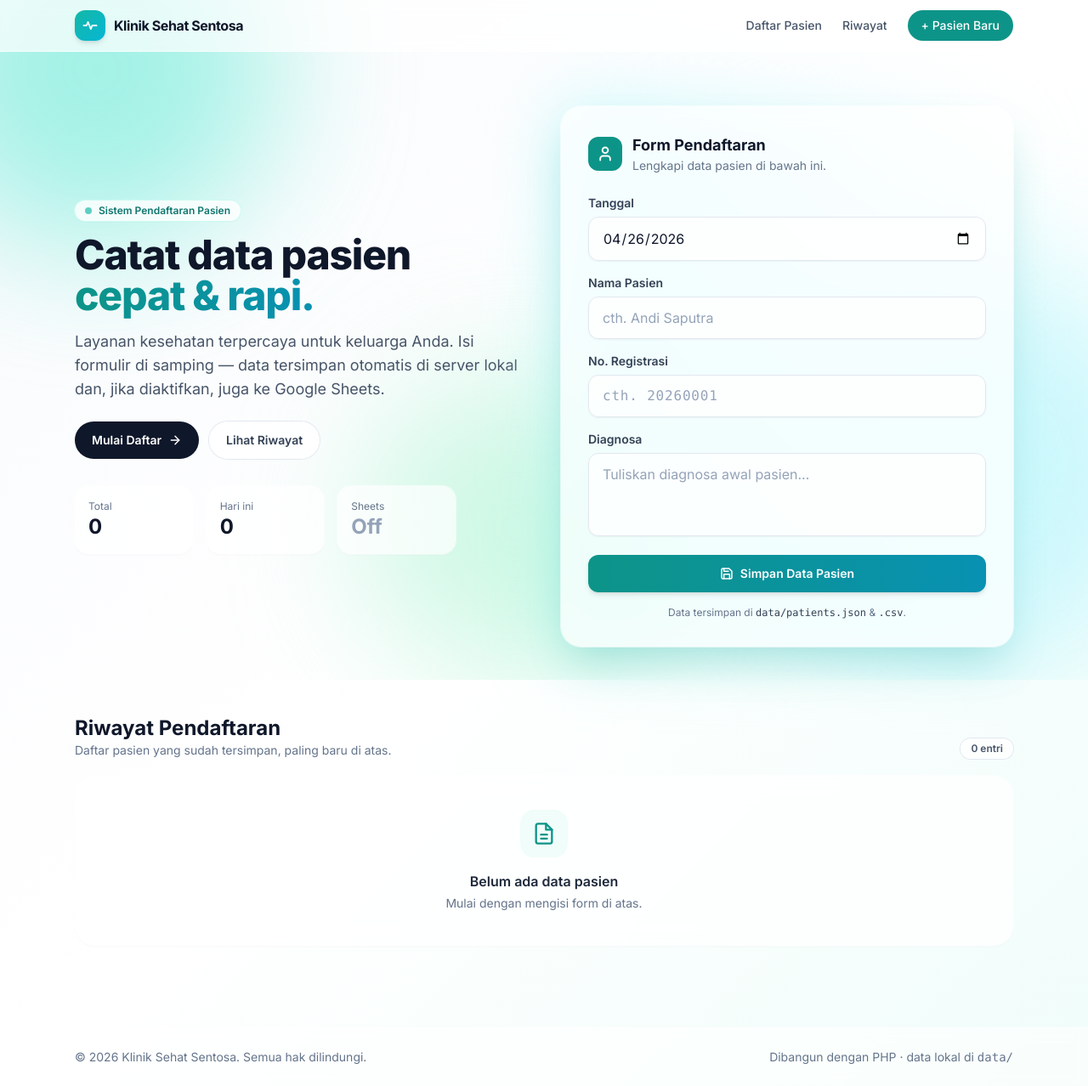
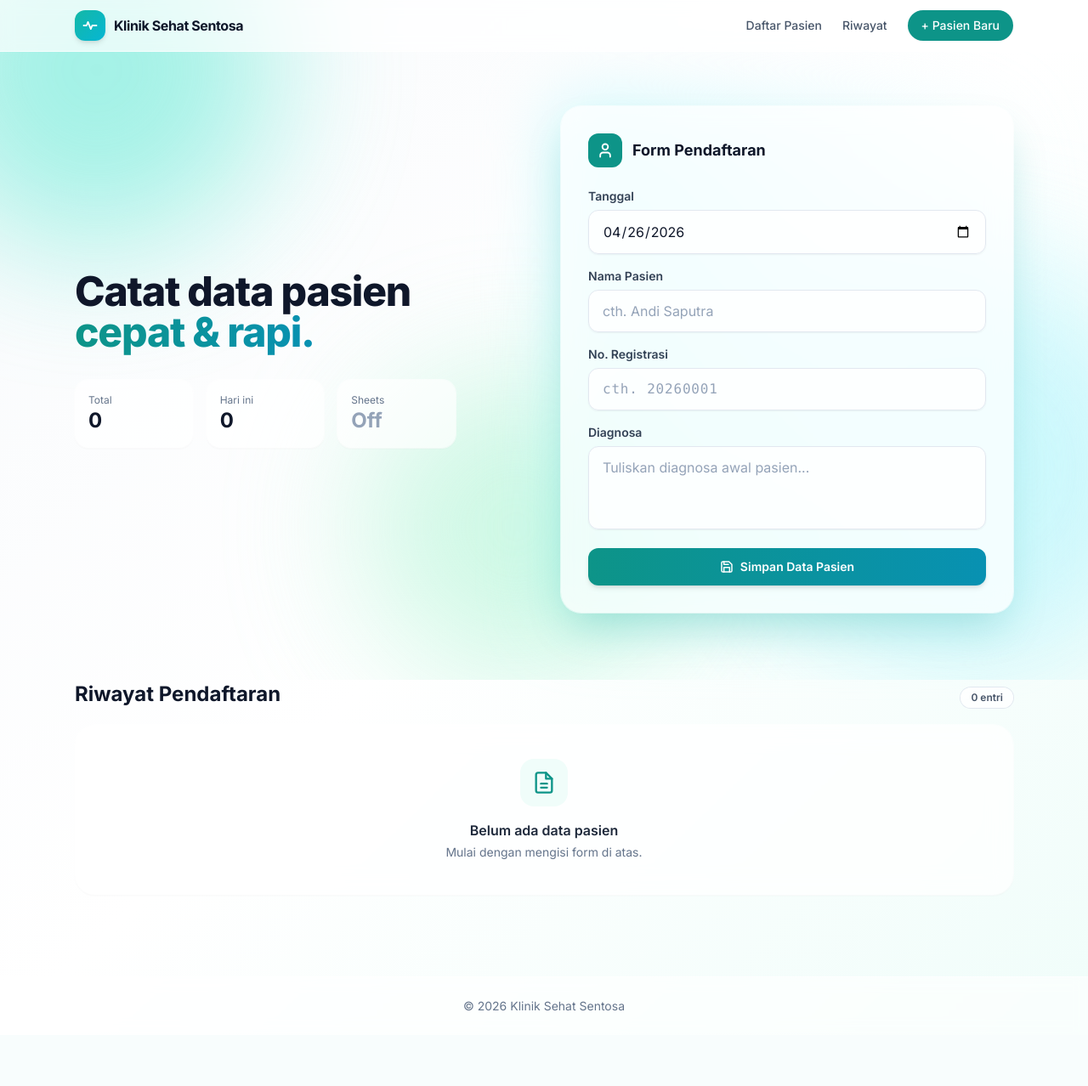
Before and after one commit to kangsotox991/pasien, a PHP site: page / in a window 1280 px wide. Shown: the whole page at 85% size. After the commit the page ends 1190 px from the top, so only its background shows below. Run offline with PHP 8.4, Linux system fonts and the light colour scheme; some libraries are stand-ins or nearby versions.

Commit message:
ui: trim copy yang tidak perlu di hero, form, riwayat, footer
Co-Authored-By: dancooper <kangsotox991@gmail.com>

```diff
--- a/public/index.php
+++ b/public/index.php
@@ -191,27 +191,10 @@ function fmt_tanggal(string $iso): string
 <section class="relative pt-10 pb-12 sm:pt-16 sm:pb-20">
   <div class="mx-auto max-w-6xl px-4 sm:px-6 grid lg:grid-cols-2 gap-10 items-center">
     <div>
-      <span class="inline-flex items-center gap-2 rounded-full bg-white/80 px-3 py-1 text-xs font-semibold text-brand-700 shadow-sm ring-1 ring-brand-100">
-        <span class="h-2 w-2 rounded-full bg-brand-500 animate-pulse"></span>
-        Sistem Pendaftaran Pasien
-      </span>
-      <h1 class="mt-4 text-3xl sm:text-5xl font-extrabold tracking-tight text-slate-900 leading-tight">
+      <h1 class="text-3xl sm:text-5xl font-extrabold tracking-tight text-slate-900 leading-tight">
         Catat data pasien<br class="hidden sm:block">
         <span class="bg-gradient-to-r from-brand-600 to-cyan-600 bg-clip-text text-transparent">cepat &amp; rapi.</span>
       </h1>
-      <p class="mt-4 text-base sm:text-lg text-slate-600 max-w-xl">
-        <?= e($config['app_tagline']) ?>. Isi formulir di samping &mdash; data tersimpan otomatis di server lokal
-        dan, jika diaktifkan, juga ke Google Sheets.
-      </p>
-      <div class="mt-6 flex flex-wrap gap-3">
-        <a href="#form" class="inline-flex items-center gap-2 rounded-full bg-slate-900 px-5 py-3 text-sm font-semibold text-white hover:bg-slate-800 transition">
-          Mulai Daftar
-          <svg viewBox="0 0 24 24" class="h-4 w-4" fill="none" stroke="currentColor" stroke-width="2.2" stroke-linecap="round" stroke-linejoin="round"><path d="M5 12h14"/><path d="m12 5 7 7-7 7"/></svg>
-        </a>
-        <a href="#daftar" class="inline-flex items-center gap-2 rounded-full bg-white/80 px-5 py-3 text-sm font-semibold text-slate-700 ring-1 ring-slate-200 hover:bg-white transition">
-          Lihat Riwayat
-        </a>
-      </div>
       <dl class="mt-8 grid grid-cols-3 gap-4 max-w-md">
         <div class="rounded-2xl bg-white/70 p-3 sm:p-4 ring-1 ring-white/60 shadow-sm">
           <dt class="text-xs text-slate-500">Total</dt>
@@ -242,10 +225,7 @@ function fmt_tanggal(string $iso): string
               <path d="M19 21v-2a4 4 0 0 0-4-4H9a4 4 0 0 0-4 4v2"/><circle cx="12" cy="7" r="4"/>
             </svg>
           </span>
-          <div>
-            <h2 class="text-lg font-bold text-slate-900">Form Pendaftaran</h2>
-            <p class="text-sm text-slate-500">Lengkapi data pasien di bawah ini.</p>
-          </div>
+          <h2 class="text-lg font-bold text-slate-900">Form Pendaftaran</h2>
         </div>
 
         <?php if (!empty($errors['_form'])): ?>
@@ -309,9 +289,6 @@ function fmt_tanggal(string $iso): string
             </svg>
             Simpan Data Pasien
           </button>
-          <p class="text-xs text-center text-slate-500">
-            Data tersimpan di <code class="text-slate-700">data/patients.json</code> &amp; <code class="text-slate-700">.csv</code>.
-          </p>
         </form>
       </div>
     </div>
@@ -322,10 +299,7 @@ function fmt_tanggal(string $iso): string
 <section id="daftar" class="pb-16 sm:pb-24">
   <div class="mx-auto max-w-6xl px-4 sm:px-6">
     <div class="flex items-end justify-between mb-5 gap-3">
-      <div>
-        <h2 class="text-xl sm:text-2xl font-bold text-slate-900">Riwayat Pendaftaran</h2>
-        <p class="text-sm text-slate-500">Daftar pasien yang sudah tersimpan, paling baru di atas.</p>
-      </div>
+      <h2 class="text-xl sm:text-2xl font-bold text-slate-900">Riwayat Pendaftaran</h2>
       <span class="rounded-full bg-white/80 px-3 py-1 text-xs font-semibold text-slate-600 ring-1 ring-slate-200">
         <?= count($records) ?> entri
       </span>
@@ -392,9 +366,8 @@ function fmt_tanggal(string $iso): string
 </section>
 
 <footer class="border-t border-white/60 bg-white/60 backdrop-blur">
-  <div class="mx-auto max-w-6xl px-4 sm:px-6 py-6 flex flex-col sm:flex-row items-center justify-between gap-2 text-sm text-slate-500">
-    <p>&copy; <?= date('Y') ?> <?= e($config['app_name']) ?>. Semua hak dilindungi.</p>
-    <p>Dibangun dengan PHP &middot; data lokal di <code>data/</code></p>
+  <div class="mx-auto max-w-6xl px-4 sm:px-6 py-6 text-center text-sm text-slate-500">
+    &copy; <?= date('Y') ?> <?= e($config['app_name']) ?>
   </div>
 </footer>
 
```
